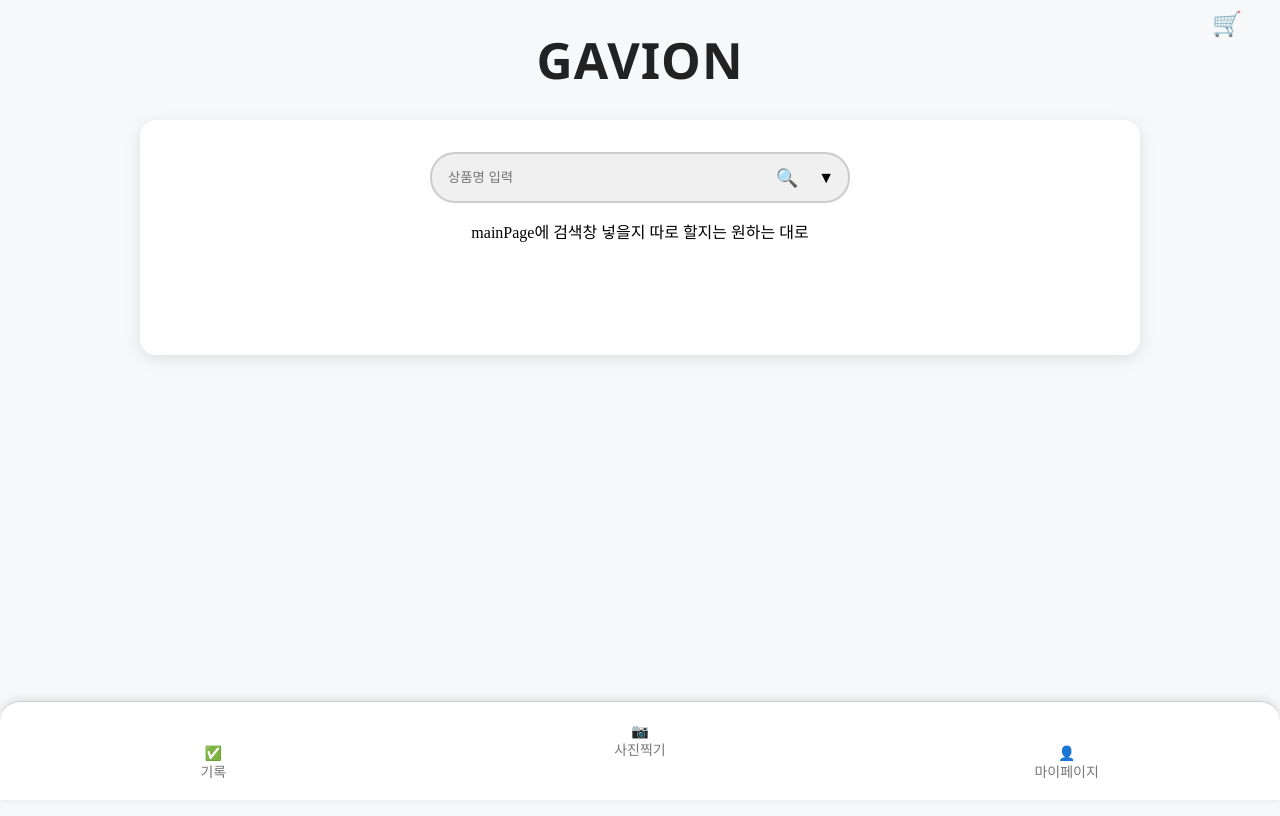
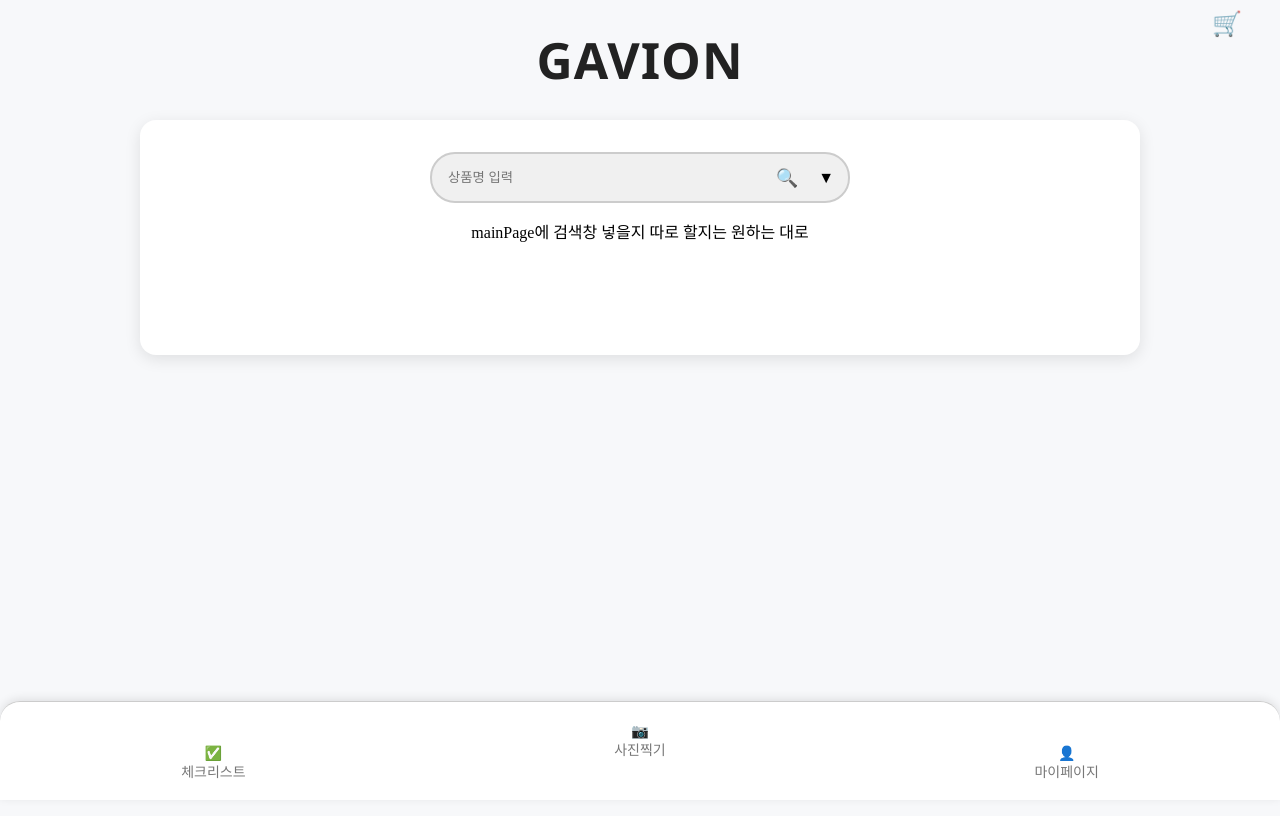
Before and after one commit to KGUCapstone/frontend, a React (Create React App) app: page /home in a window 1280 px wide. Built offline with nearby package versions, Linux system fonts and the light colour scheme; no server answers.

Commit message:
Fix: 기존 네이바에서 기록 버튼 체크리스트로 변경

```diff
--- a/src/components/BottomNav.js
+++ b/src/components/BottomNav.js
@@ -11,10 +11,10 @@ const BottomNav = () => {
   return (
     <nav className="bottom-nav">
       <button
-        className={isActive("/history") ? "active" : ""}
-        onClick={() => navigate("/history")}
+        className={isActive("/checkListPage") ? "active" : ""}
+        onClick={() => navigate("/checkListPage")}
       >
-        ✅<br />기록
+        ✅<br /> 체크리스트
       </button>
       <button
         className={isActive("/camera") ? "active" : ""}
```
